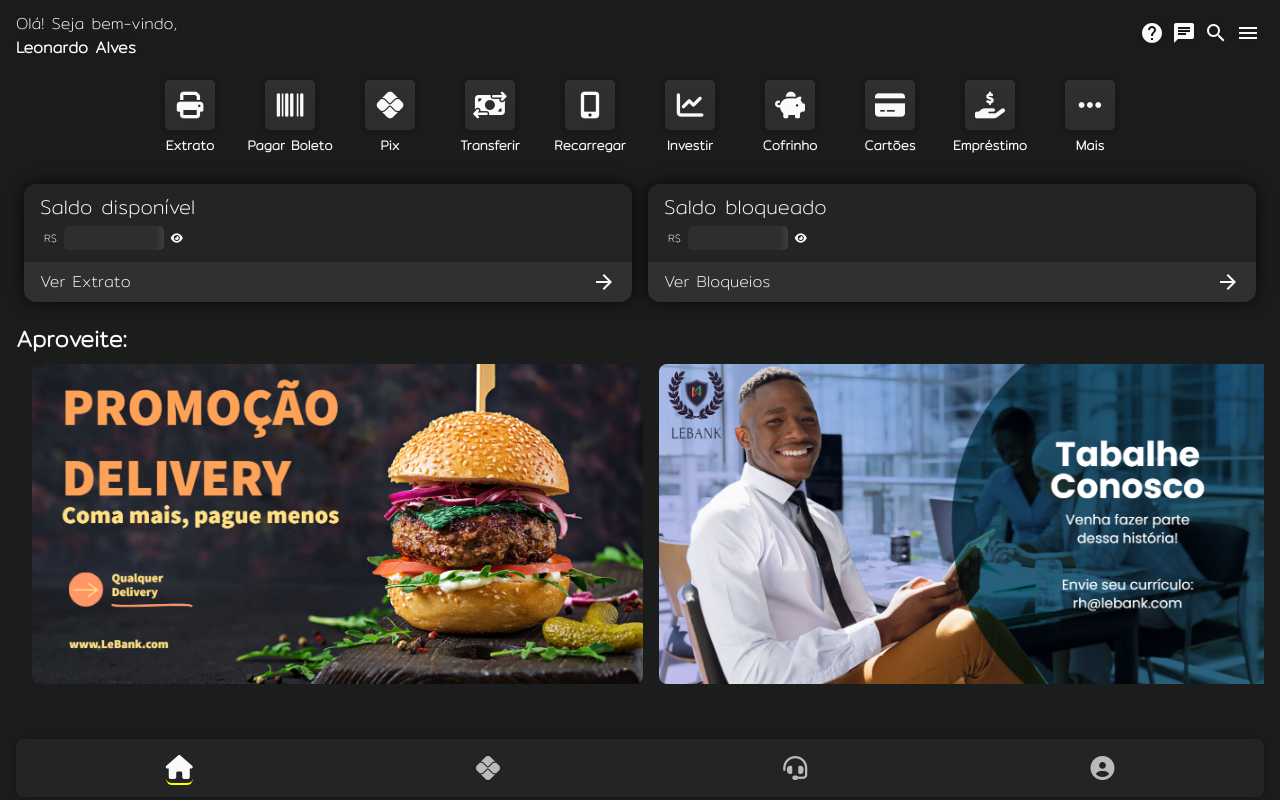
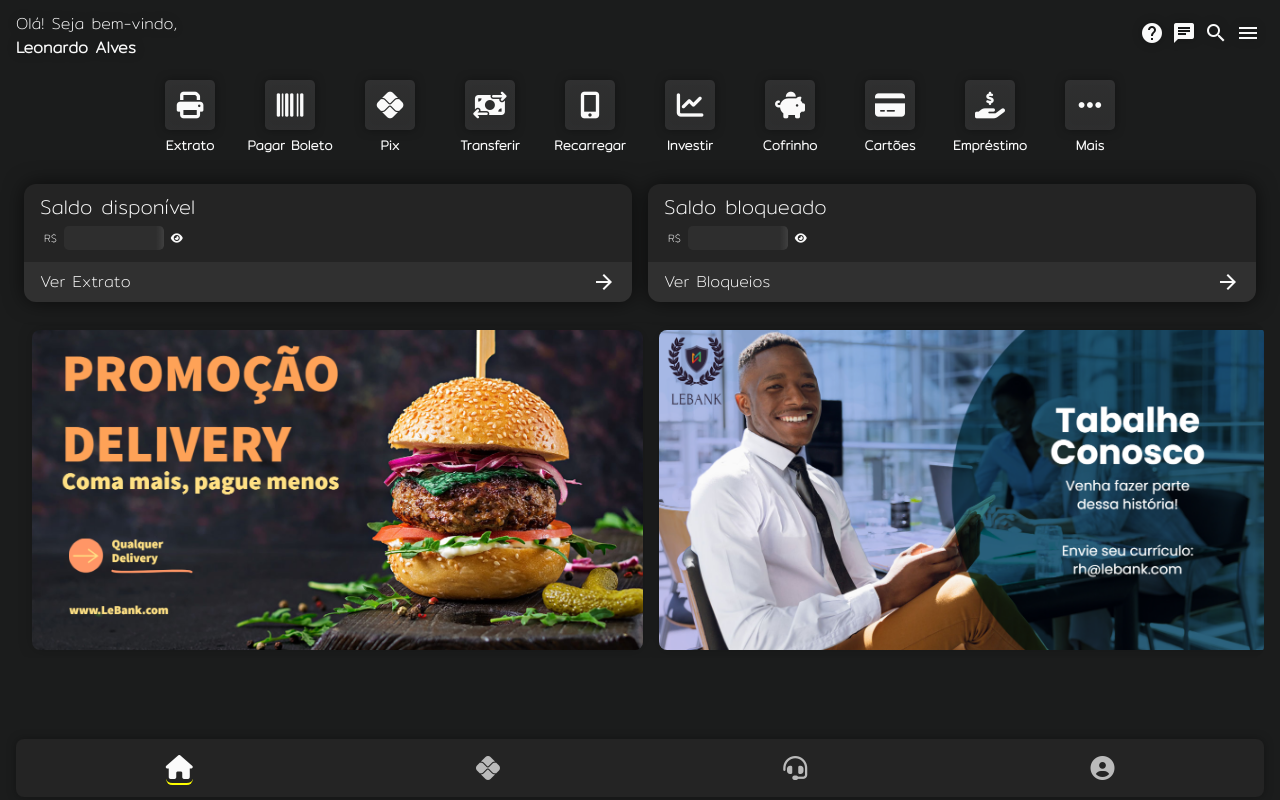
Before and after one commit to Leozinnh/LeBank, a React (Create React App) app: page / in a window 1280 px wide. Built offline with nearby package versions, Linux system fonts and the light colour scheme.

Commit message:
Alterações no box-shadow

```diff
--- a/src/App.css
+++ b/src/App.css
@@ -10,26 +10,33 @@
 ::-webkit-scrollbar {
     /* width: 0;
     height: 0; */
-    /* opacity: .5; */
+    /* opacity: .5 !important; */
 }
 
 *::-webkit-scrollbar {
-    width: 12px;
+    width: 7pt;
+    height: 7pt;
     background: none;
     border-radius: 1px;
+    z-index: 10;
 }
 
 *::-webkit-scrollbar-track {
-    -webkit-box-shadow: inset 0 0 6px rgba(34, 34, 34, 0.3);
+    -webkit-box-shadow: inset 0 0 6px rgba(34, 34, 34, .3);
     border-radius: 10px;
-    /* background-color: #F5F5F5; */
     background: none;
 }
 
 *::-webkit-scrollbar-thumb {
     border-radius: 10px;
-    -webkit-box-shadow: inset 0 0 6px rgba(34, 34, 34, 0.3);
-    background-color: #555;
+    -webkit-box-shadow: inset 0 0 6px rgba(34, 34, 34, .3);
+    background-color: #555555a1;
+    transition-property: all;
+    transition-duration: .5s !important;
+}
+
+*::-webkit-scrollbar-thumb:hover {
+    background-color: #555555;
 }
 
 body {
--- a/src/components/home/main/index.css
+++ b/src/components/home/main/index.css
@@ -5,7 +5,7 @@
 
 main section.money {
     /* background-color: rgba(0, 255, 221, 0.363); */
-    -webkit-filter: drop-shadow(0px 0px 5px rgba(0, 0, 0, .2)) !important;
+    /* -webkit-filter: drop-shadow(0px 0px 5px rgba(0, 0, 0, .2)) !important; */
 }
 
 main section.money .header {
@@ -79,6 +79,9 @@
     font-size: 17pt;
     font-weight: 800;
 }
+aside section.cards img {
+    -webkit-filter: drop-shadow(0px 0px 7px rgba(0, 0, 0, .2)) !important;
+}
 
 aside section.cards .slide {
     overflow: auto;
--- a/src/components/home/main/index.jsx
+++ b/src/components/home/main/index.jsx
@@ -33,8 +33,8 @@
             </main>
             <aside class="overflow-hidden">
                 <section class="relative cards p-2 flex-nowrap rounded-xl max-w-full w-full">
-                    <h2>Aproveite:</h2>
-                    <div class="flex items-center flex-row slide p-2 max-w-full">
+                    {/* <h2>Aproveite:</h2> */}
+                    <div class="flex items-center flex-row slide rounded-xl p-2 max-w-full">
                         <img class="h-32 md:h-48 lg:h-80 ease-in-out duration-300 mx-2 rounded-lg" src="./imgs/banner5.png" alt="" />
                         <img class="h-32 md:h-48 lg:h-80 ease-in-out duration-300 mx-2 rounded-lg" src="./imgs/banner3.png" alt="" />
                         <img class="h-32 md:h-48 lg:h-80 ease-in-out duration-300 mx-2 rounded-lg" src="./imgs/banner1.png" alt="" />
```
